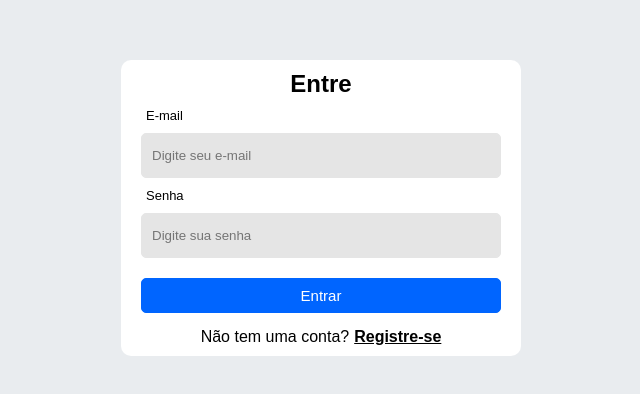
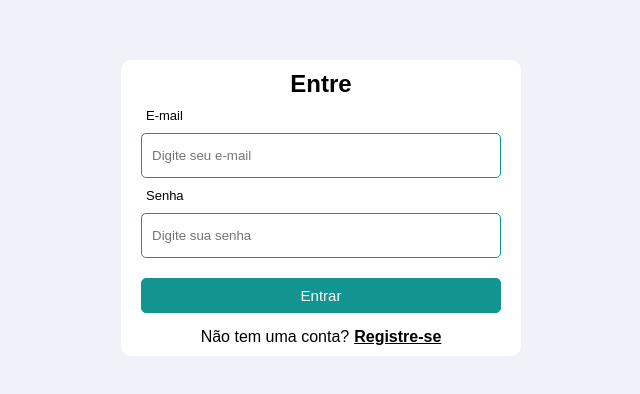
Before and after one commit to rhaneyko/signin-signup-auth, a React (Create React App) app: page / in a window 1280 px wide. Shown: the part 192-586 px from the top of the page, without its empty margins (319-959 px from the left). Built offline with nearby package versions, Linux system fonts and the light colour scheme.

Commit message:
React App

```diff
--- a/src/pages/SigninPage/styles.ts
+++ b/src/pages/SigninPage/styles.ts
@@ -42,7 +42,7 @@ export const SigninInput = styled.input`
     padding-left: 10px;
 
     border-radius: 5px;
-    border: 1px solid #E5E5E5;
+    border: 1px solid ${props => props.theme.colors.inputBorder};
 
     background-color: ${props => props.theme.colors.inputBackground};
 `;
--- a/src/styles/styled.d.ts
+++ b/src/styles/styled.d.ts
@@ -4,14 +4,13 @@ declare module 'styled-components' {
 export interface DefaultTheme{
       title: string;
         colors: {
-          title: string,
-          text: string,
           background: string,
           backgroundContainer: string,
           button: string,
           buttonText: string,
           borderButton: string,
           inputBackground: string,
+          inputBorder: string,
         }
   }
 }
--- a/src/styles/theme/theme.ts
+++ b/src/styles/theme/theme.ts
@@ -3,13 +3,12 @@ export default {
     title: 'Theme',
 
     colors: {
-        title: '#0065FF',
-        text: '#FFFFFF',
         background: '#FFFFFF',
-        backgroundContainer: '#e9ecef',
-        button: '#0065FF',
+        backgroundContainer: '#F1F2F9',
+        button: '#129490',
         buttonText: '#FFFFFF',
-        borderButton: '#0065FF',
-        inputBackground: '#E5E5E5',
+        borderButton: '#129490',
+        inputBackground: '#FFFFFF',
+        inputBorder: '#129490',
     },
 };
```
